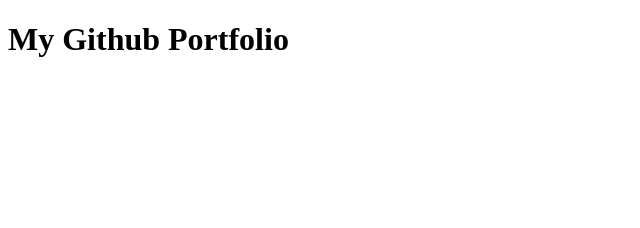
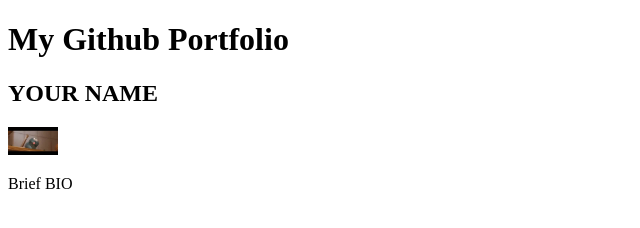
Before and after one commit to wendyf30/index.html, a plain HTML site: page index.html in a window 1280 px wide. Shown: the whole page, without its empty margins (0-640 px from the left). Drawn offline with Linux system fonts and the light colour scheme.

Commit message:
I added a image and update index.html and create a css fil

```diff
--- a/index.html
+++ b/index.html
@@ -7,8 +7,12 @@
 
 </head>
 
+
+
 <body>
- <h1> My Github Portfolio</h1>
+  <h1>My Github Portfolio</h1>
+  <h2>YOUR NAME </h2>
+  <img src="rat.jpg" alt= "Rat" width="50px">
+  <p> Brief BIO</p>
 </body>
-
 </html>
```
Also changed, not shown: rat.jpg (added).
